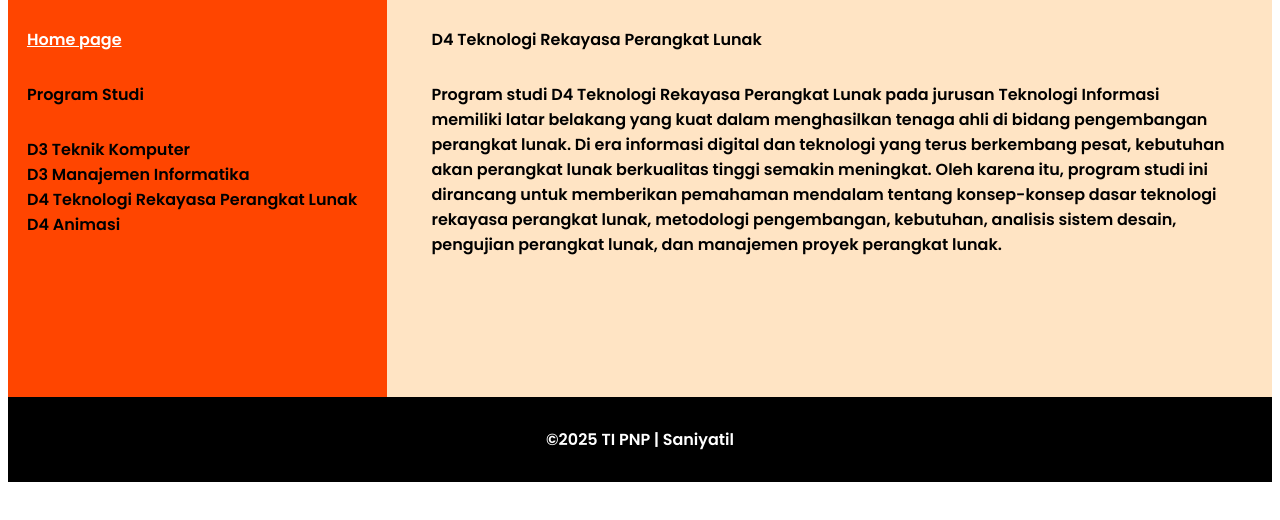
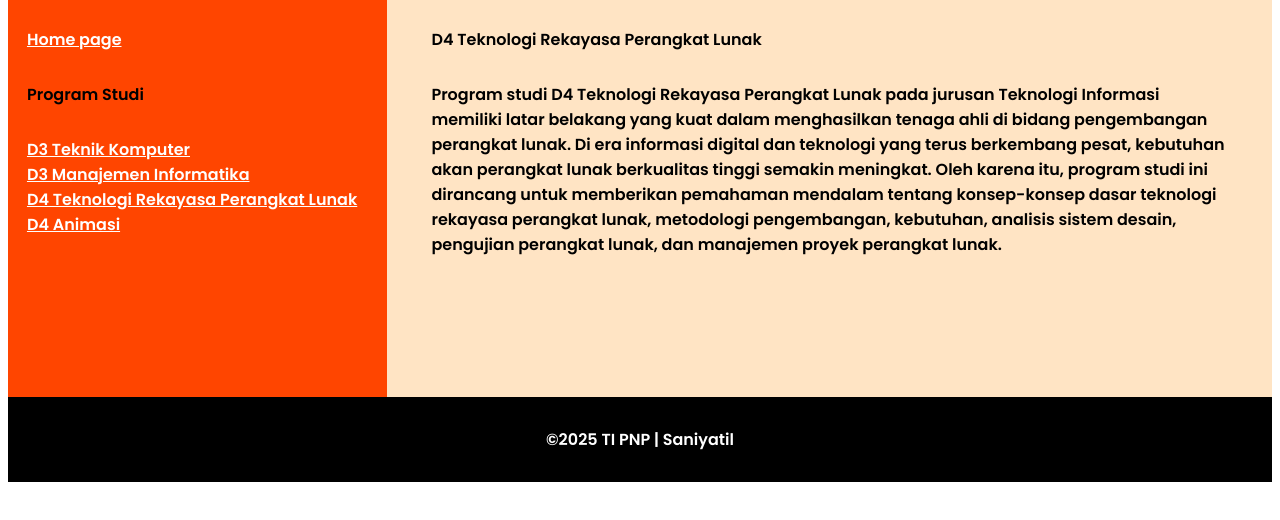
Before and after one commit to saniasrgh/latihan_2, a plain HTML site: page indextrpl.html in a window 1280 px wide. Shown: the part 186-706 px from the top of the page. Drawn offline with Linux system fonts and the light colour scheme.

Commit message:
Update indextrpl.html

```diff
--- a/indextrpl.html
+++ b/indextrpl.html
@@ -16,10 +16,10 @@
         <div class="h">
             <a href="index.html"><p>Home page</p></a>
             <p>Program Studi</p>
-            <p class="prodi">D3 Teknik Komputer
-            <br>D3 Manajemen Informatika
-            <br>D4 Teknologi Rekayasa Perangkat Lunak
-            <br>D4 Animasi</p>
+            <a href="indextk.html"><p>D3 Teknik Komputer</a>
+            <a href="indexmi.html"><br>D3 Manajemen Informatika</a>
+            <a href="indextrpl.html"><br>D4 Teknologi Rekayasa Perangkat Lunak</a>
+            <a href="indexanim.html"><br>D4 Animasi</a></p>
         </div>
         <div class="opening">
             <p>D4 Teknologi Rekayasa Perangkat Lunak</p>
```
